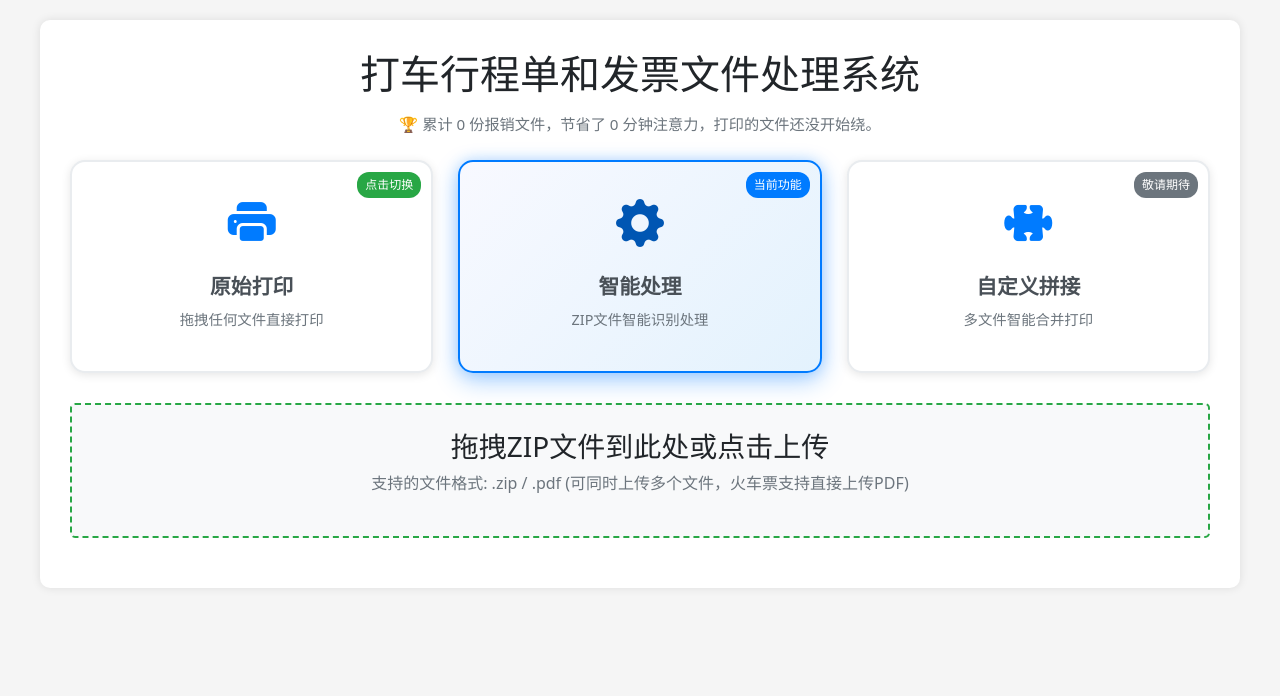
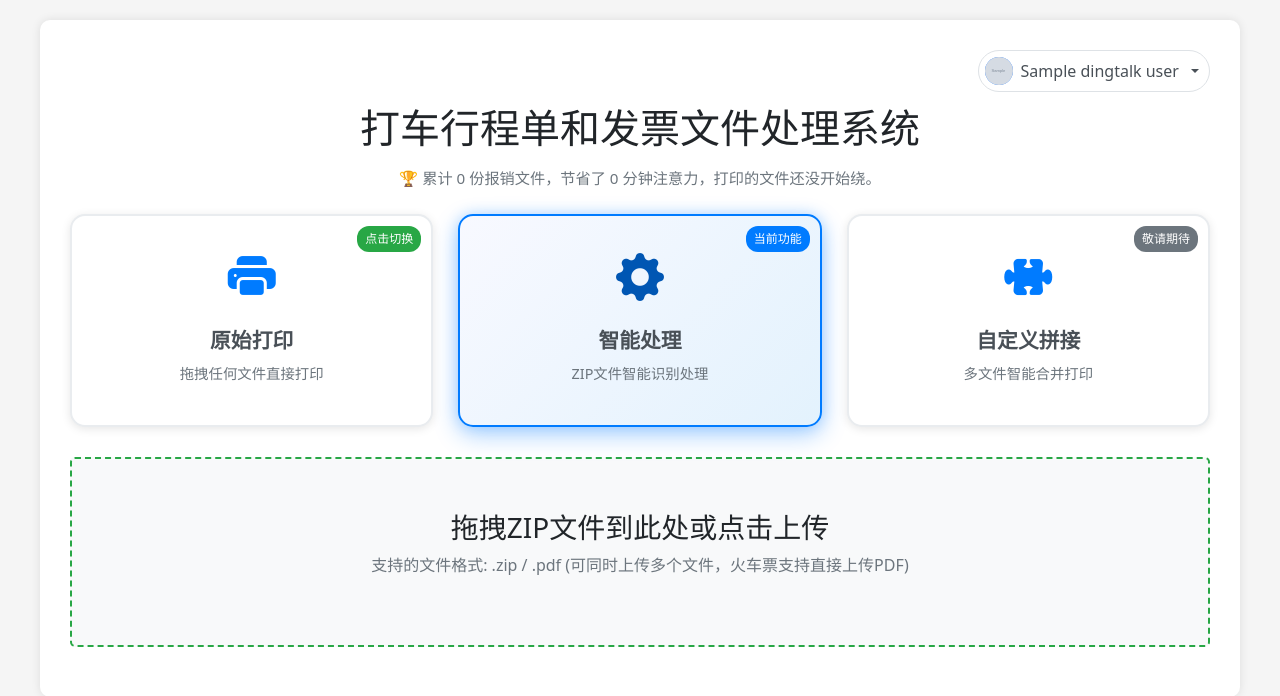
Before and after one commit to LightingMax/bdca_order, a Flask app: template app/templates/index.html in a window 1280 px wide. Shown: the top 696 px of the page. Run offline with Flask 2, Linux system fonts and the light colour scheme; the template is opened without the code that fills it: most values are stand-ins (such as "Sample title", 1, 10 or a date in 2020); grey boxes marked "Sample" are stand-in pictures; some libraries are stand-ins or nearby versions.

Commit message:
Show DingTalk account and harden upload auth

```diff
--- a/app/routes.py
+++ b/app/routes.py
@@ -64,6 +64,7 @@ def _requires_dingtalk_login():
         'main.dingtalk_auth_start',
         'main.dingtalk_auth_callback',
         'main.dingtalk_logout',
+        'main.dingtalk_switch_account',
         'main.auth_status',
         'static',
     }:
@@ -80,6 +81,15 @@ def require_dingtalk_auth_for_external_access():
     if not _requires_dingtalk_login():
         return None
 
+    current_app.logger.warning(
+        "钉钉鉴权拦截: path=%s, endpoint=%s, host=%s, remote=%s, has_cookie=%s, session_user=%s",
+        request.path,
+        request.endpoint,
+        request.host,
+        _request_client_ip(),
+        bool(request.headers.get('Cookie')),
+        session.get('dingtalk_user_id'),
+    )
     if request.path.startswith('/api/'):
         return jsonify({'error': '需要钉钉登录', 'login_url': '/auth/dingtalk/start'}), 401
     return redirect('/auth/dingtalk/start')
@@ -615,7 +625,7 @@ def login():
         'box-shadow:0 12px 35px rgba(20,30,60,.12);text-align:center;}'
         'a{display:inline-block;background:#1677ff;color:#fff;text-decoration:none;padding:12px 22px;'
         'border-radius:6px;font-weight:600;}p{color:#667085;line-height:1.6;}</style></head><body>'
-        '<div class="box"><h2>钉钉登录</h2><p>外网访问需要先通过钉钉确认身份。内网直连可免登录。</p>'
+        '<div class="box"><h2>钉钉登录</h2><p>当前系统需要先通过钉钉确认身份。</p>'
         '<a href="/auth/dingtalk/start">使用钉钉登录</a></div></body></html>'
     )
 
@@ -678,6 +688,14 @@ def dingtalk_logout():
     session.pop('dingtalk_user', None)
     session.pop('dingtalk_oauth_state', None)
     return redirect('/login')
+
+
+@main_bp.route('/auth/switch')
+def dingtalk_switch_account():
+    session.pop('dingtalk_user_id', None)
+    session.pop('dingtalk_user', None)
+    session.pop('dingtalk_oauth_state', None)
+    return redirect('/auth/dingtalk/start')
 
 
 @main_bp.route('/api/auth/status')
--- a/app/templates/index.html
+++ b/app/templates/index.html
@@ -297,6 +297,11 @@
         #smart-processing .upload-area {
             border-color: #28a745;
             background-color: #f8f9fa;
+            min-height: 190px;
+            display: flex;
+            flex-direction: column;
+            align-items: center;
+            justify-content: center;
         }
 
         #smart-processing .upload-area:hover {
@@ -722,10 +727,79 @@
             color: #0d6efd;
             font-weight: 600;
         }
+
+        .account-bar {
+            display: flex;
+            justify-content: flex-end;
+            align-items: center;
+            margin-bottom: 12px;
+        }
+
+        .account-menu {
+            display: inline-flex;
+            align-items: center;
+            gap: 8px;
+            border: 1px solid #dee2e6;
+            background: #fff;
+            color: #495057;
+            border-radius: 999px;
+            padding: 6px 10px 6px 6px;
+        }
+
+        .account-avatar {
+            width: 28px;
+            height: 28px;
+            border-radius: 50%;
+            background: #0d6efd;
+            color: #fff;
+            display: inline-flex;
+            align-items: center;
+            justify-content: center;
+            font-weight: 600;
+            overflow: hidden;
+        }
+
+        .account-avatar img {
+            width: 100%;
+            height: 100%;
+            object-fit: cover;
+        }
+
+        .account-name {
+            max-width: 180px;
+            overflow: hidden;
+            text-overflow: ellipsis;
+            white-space: nowrap;
+        }
     </style>
 </head>
 <body>
     <div class="container">
+        <div class="account-bar">
+            {% if dingtalk_user %}
+            <div class="dropdown">
+                <button class="account-menu dropdown-toggle" type="button" id="accountMenuButton" data-bs-toggle="dropdown" aria-expanded="false">
+                    <span class="account-avatar">
+                        {% if dingtalk_user.avatar %}
+                        <img src="{{ dingtalk_user.avatar }}" alt="">
+                        {% else %}
+                        {{ (dingtalk_user.name or '钉')[:1] }}
+                        {% endif %}
+                    </span>
+                    <span class="account-name">{{ dingtalk_user.name or dingtalk_user.user_id }}</span>
+                </button>
+                <ul class="dropdown-menu dropdown-menu-end" aria-labelledby="accountMenuButton">
+                    <li><h6 class="dropdown-header">当前钉钉账号</h6></li>
+                    <li><span class="dropdown-item-text small text-muted">{{ dingtalk_user.user_id }}</span></li>
+                    <li><hr class="dropdown-divider"></li>
+                    <li><a class="dropdown-item" href="/auth/switch">切换账号</a></li>
+                    <li><a class="dropdown-item" href="/auth/logout">退出登录</a></li>
+                </ul>
+            </div>
+            {% else %}
+            <a class="btn btn-sm btn-outline-primary" href="/auth/dingtalk/start">钉钉登录</a>
+            {% endif %}
+        </div>
         <h1 class="text-center mb-4">打车行程单和发票文件处理系统</h1>
         <div id="globalSlogan" class="hero-slogan text-center animate-fade-in">
             报销战报加载中...
@@ -2384,10 +2458,39 @@
             }
 
             // 上传智能处理文件到服务器
-            function uploadSmartFiles(files) {
+            async function ensureDingTalkSessionForAction() {
+                try {
+                    const response = await fetch('/api/auth/status', {
+                        credentials: 'same-origin',
+                        cache: 'no-store'
+                    });
+                    if (response.status === 401) {
+                        const data = await response.json().catch(() => ({}));
+                        return { ok: false, loginUrl: data.login_url || '/auth/dingtalk/start' };
+                    }
+                    const data = await response.json();
+                    return {
+                        ok: Boolean(data && data.logged_in),
+                        loginUrl: '/auth/dingtalk/start',
+                    };
+                } catch (error) {
+                    console.warn('钉钉登录态检查失败:', error);
+                    return { ok: false, loginUrl: '/auth/dingtalk/start' };
+                }
+            }
+
+            // 上传智能处理文件到服务器
+            async function uploadSmartFiles(files) {
                 console.log('🚀 智能处理区域 - uploadSmartFiles 开始，文件数量:', files.length);
                 console.log('📊 上传前 processedFiles 长度:', processedFiles ? processedFiles.length : 'undefined');
                 console.log('📊 上传前 resultList 内容长度:', resultList.innerHTML.length);
+
+                const sessionCheck = await ensureDingTalkSessionForAction();
+                if (!sessionCheck.ok) {
+                    showNotification('登录状态已失效，请重新钉钉登录后再上传', 'warning');
+                    window.location.href = sessionCheck.loginUrl || '/auth/dingtalk/start';
+                    return;
+                }
 
                 const formData = new FormData();
                 for (let i = 0; i < files.length; i++) {
@@ -2511,10 +2614,17 @@
                         }
                     } else {
                         let errorMessage = '上传失败';
+                        let loginUrl = null;
                         try {
                             const response = JSON.parse(xhr.responseText);
-                            errorMessage = response.error || errorMessage;
+                            errorMessage = response.error || response.message || errorMessage;
+                            loginUrl = response.login_url || null;
                         } catch (e) {}
+                        if (xhr.status === 401 && loginUrl) {
+                            showNotification('登录状态已失效，请重新钉钉登录', 'warning');
+                            window.location.href = loginUrl;
+                            return;
+                        }
                         showNotification(errorMessage, 'error');
                         document.getElementById('fileList').style.display = 'none';
                     }
@@ -2533,6 +2643,7 @@
                 });
 
                 xhr.open('POST', '/api/upload');
+                xhr.withCredentials = true;
                 xhr.send(formData);
             }
 
```
